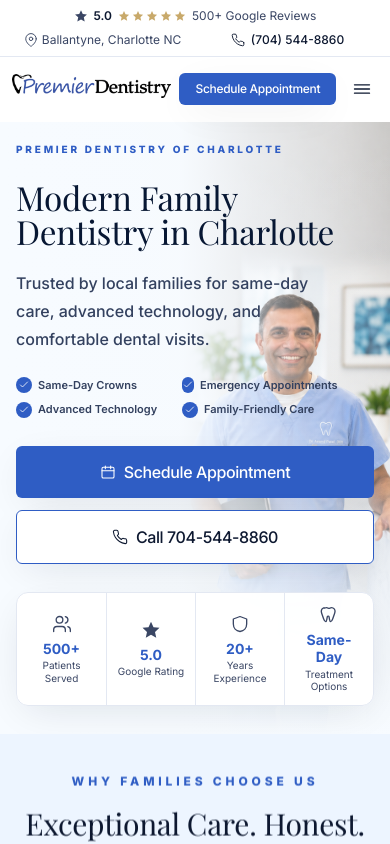
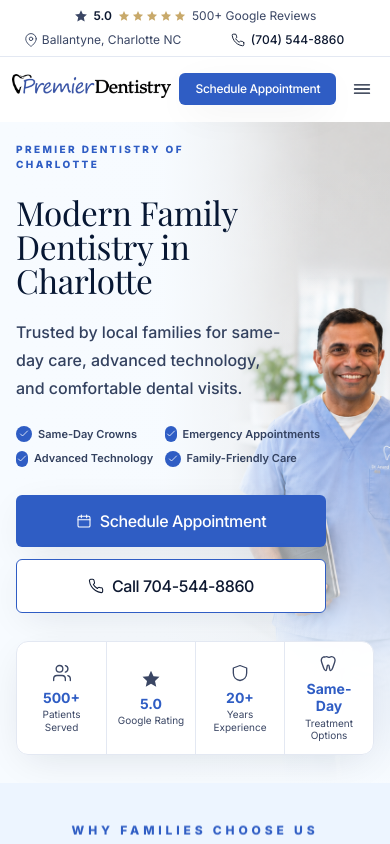
Before and after one commit to sendeepak2025/premierdentistrync.com, a Next.js app: page / in a window 390 px wide. Shown: the top 844 px of the page. Built offline with nearby package versions, Linux system fonts and the light colour scheme; a web font is replaced by a local one.

Commit message:
Keep mobile hero text off doctor

```diff
--- a/src/app/page.tsx
+++ b/src/app/page.tsx
@@ -97,7 +97,7 @@
           priority
           quality={100}
           sizes="100vw"
-          className="z-0 object-cover object-[center_top] sm:hidden"
+          className="z-0 object-cover object-left-top sm:hidden"
         />
         <Image
           src="/hero-doctor-office.png"
@@ -108,7 +108,7 @@
           sizes="100vw"
           className="z-0 hidden object-cover object-[68%_34%] sm:block"
         />
-        <div className="absolute inset-0 z-0 bg-[linear-gradient(90deg,rgba(247,251,255,1)_0%,rgba(247,251,255,0.98)_46%,rgba(247,251,255,0.58)_64%,rgba(238,245,251,0)_100%),linear-gradient(180deg,rgba(247,251,255,0)_0%,rgba(247,251,255,0.08)_48%,rgba(247,251,255,0.86)_82%,rgba(247,251,255,1)_100%)] sm:bg-[linear-gradient(90deg,rgba(247,251,255,0.99)_0%,rgba(247,251,255,0.94)_38%,rgba(238,245,251,0.24)_56%,rgba(238,245,251,0)_100%)]" />
+        <div className="absolute inset-0 z-0 bg-[linear-gradient(90deg,rgba(247,251,255,1)_0%,rgba(247,251,255,0.99)_42%,rgba(247,251,255,0.72)_58%,rgba(238,245,251,0)_82%),linear-gradient(180deg,rgba(247,251,255,0)_0%,rgba(247,251,255,0.08)_48%,rgba(247,251,255,0.9)_82%,rgba(247,251,255,1)_100%)] sm:bg-[linear-gradient(90deg,rgba(247,251,255,0.99)_0%,rgba(247,251,255,0.94)_38%,rgba(238,245,251,0.24)_56%,rgba(238,245,251,0)_100%)]" />
 
         <div className="relative z-10 w-full px-4 pb-7 pt-5 sm:min-h-[570px] sm:px-8 sm:pb-10 sm:pt-7 lg:min-h-[610px] lg:px-12 xl:px-12 2xl:px-16">
           <Reveal className="flex max-w-[670px] flex-col justify-start sm:min-h-[470px] lg:min-h-[515px]" y={16}>
@@ -120,18 +120,18 @@
               </span>
             </div>
 
-            <p className="max-w-[270px] text-[10px] font-extrabold uppercase tracking-[0.28em] text-brand sm:max-w-none sm:text-sm sm:tracking-[0.3em]">
+            <p className="max-w-[240px] text-[10px] font-extrabold uppercase tracking-[0.24em] text-brand sm:max-w-none sm:text-sm sm:tracking-[0.3em]">
               Premier Dentistry of Charlotte
             </p>
-            <h1 className="mt-6 max-w-[360px] font-display text-[2rem] leading-[1.02] text-[#071733] min-[390px]:text-[2.08rem] sm:mt-7 sm:max-w-[600px] sm:text-[3.9rem] lg:text-[4.7rem]">
+            <h1 className="mt-6 max-w-[250px] font-display text-[2rem] leading-[1.02] text-[#071733] min-[390px]:max-w-[270px] min-[390px]:text-[2.08rem] sm:mt-7 sm:max-w-[600px] sm:text-[3.9rem] lg:text-[4.7rem]">
               Modern Family Dentistry in Charlotte
             </h1>
-            <p className="mt-5 max-w-[315px] text-base font-medium leading-7 text-[#33415f] sm:mt-6 sm:max-w-xl sm:text-xl sm:leading-8">
+            <p className="mt-5 max-w-[275px] text-base font-medium leading-7 text-[#33415f] sm:mt-6 sm:max-w-xl sm:text-xl sm:leading-8">
               Trusted by local families for same-day care, advanced
               technology, and comfortable dental visits.
             </p>
 
-            <div className="mt-6 grid max-w-[320px] grid-cols-2 gap-x-3 gap-y-2 text-[11px] font-semibold text-[#33415f] sm:mt-7 sm:flex sm:max-w-none sm:flex-wrap sm:gap-x-4 sm:text-xs lg:flex-nowrap lg:gap-x-4">
+            <div className="mt-6 grid max-w-[285px] grid-cols-2 gap-x-3 gap-y-2 text-[10px] font-semibold text-[#33415f] min-[390px]:text-[11px] sm:mt-7 sm:flex sm:max-w-none sm:flex-wrap sm:gap-x-4 sm:text-xs lg:flex-nowrap lg:gap-x-4">
               {[
                 "Same-Day Crowns",
                 "Emergency Appointments",
@@ -147,7 +147,7 @@
               ))}
             </div>
 
-            <div className="mt-7 flex max-w-[360px] flex-col gap-3 sm:mt-8 sm:max-w-none sm:flex-row">
+            <div className="mt-7 flex max-w-[310px] flex-col gap-3 sm:mt-8 sm:max-w-none sm:flex-row">
               <Button href="/contact" size="lg" className="rounded-md px-8">
                 <Icon name="calendar" className="h-4 w-4" />
                 Schedule Appointment
```
